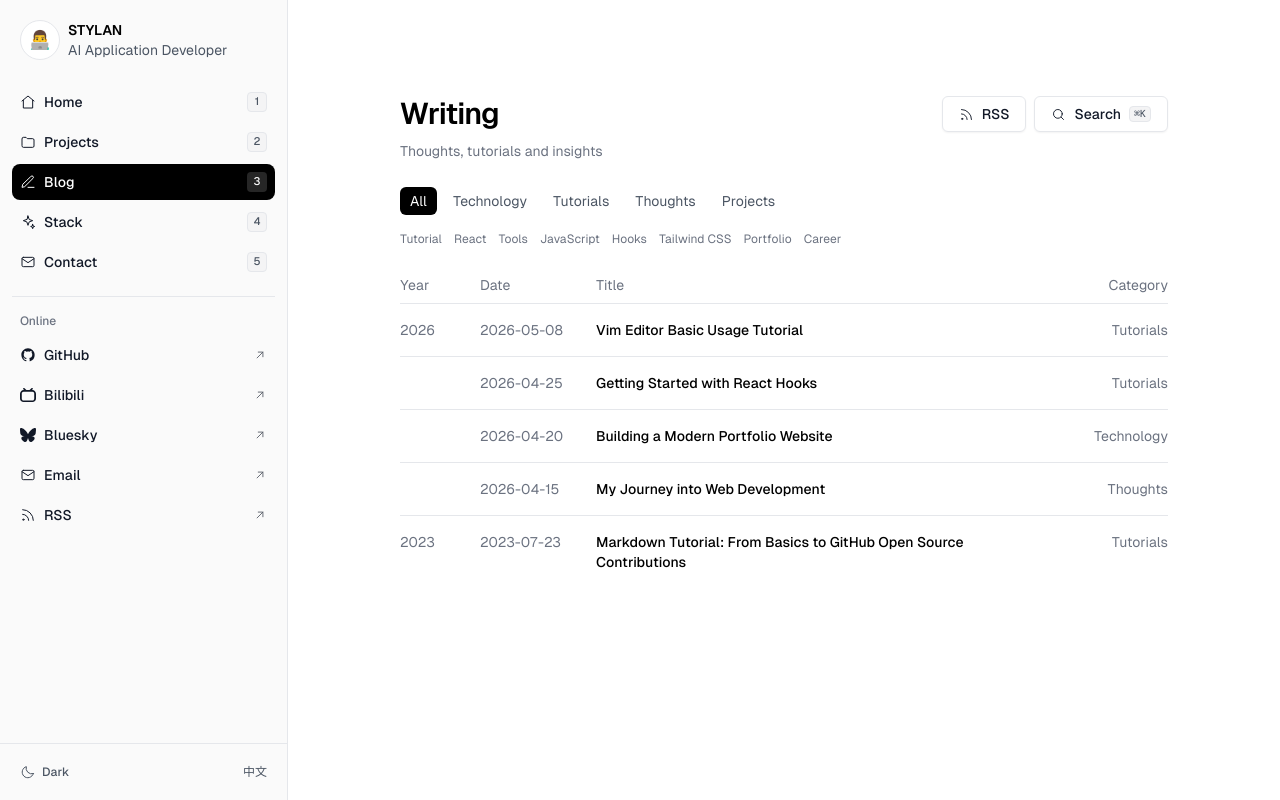
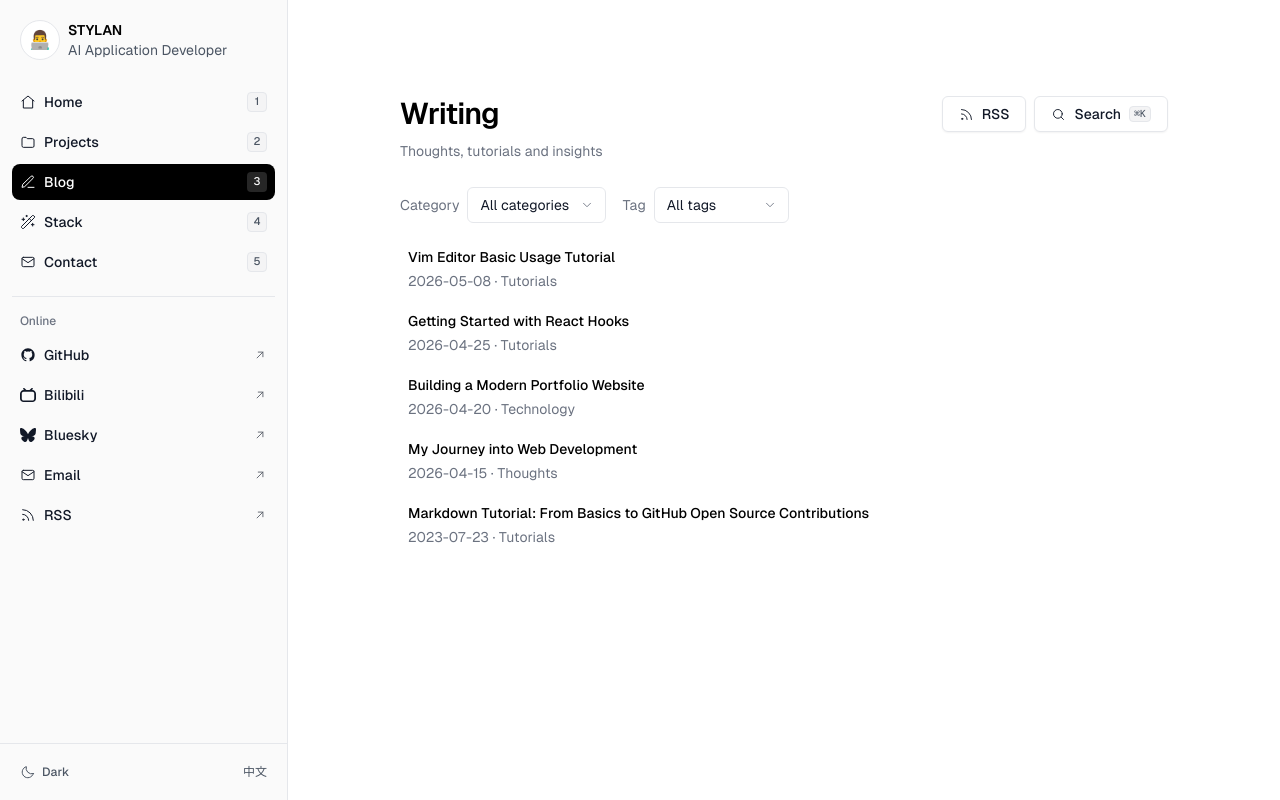
Before and after one commit to duan-deqing/duan-deqing.github.io, a React (Vite) app: page /blog in a window 1280 px wide. Built offline with nearby package versions, Linux system fonts and the light colour scheme.

Commit message:
feat: Blog 改为 onur writing 列表并统一 Stack 图标

```diff
--- a/src/components/blog/WritingFilterBar.jsx
+++ b/src/components/blog/WritingFilterBar.jsx
@@ -1,6 +1,34 @@
-import { cn } from '../../utils/cn'
+import { ChevronDownIcon } from '../site/icons'
 
-const BASE = 'rounded-md px-2.5 py-1 text-sm transition-colors'
+const SELECT_CLASS =
+  'h-9 appearance-none rounded-md border border-line bg-page pl-3 pr-9 text-sm text-ink transition-colors hover:border-line-strong'
+
+function FilterSelect({ id, name, label, value, onChange, options }) {
+  return (
+    <label htmlFor={id} className="flex items-center gap-2 text-sm text-muted">
+      <span>{label}</span>
+      <span className="relative inline-flex items-center">
+        <select
+          id={id}
+          name={name}
+          value={value}
+          onChange={(event) => onChange(event.target.value)}
+          className={SELECT_CLASS}
+        >
+          {options.map((option) => (
+            <option key={option.value} value={option.value}>
+              {option.label}
+            </option>
+          ))}
+        </select>
+        <ChevronDownIcon
+          size={14}
+          className="pointer-events-none absolute right-3 top-1/2 -translate-y-1/2 text-muted"
+        />
+      </span>
+    </label>
+  )
+}
 
 export default function WritingFilterBar({
   categories,
@@ -11,59 +39,37 @@ export default function WritingFilterBar({
   onTagChange,
   t,
 }) {
+  const categoryOptions = categories.map((category) => ({
+    value: category.id,
+    label:
+      category.id === 'all'
+        ? t({ en: 'All categories', zh: '全部分类' })
+        : t(category.label),
+  }))
+
+  const tagOptions = [
+    { value: 'all', label: t({ en: 'All tags', zh: '全部标签' }) },
+    ...tags.map((tag) => ({ value: tag, label: tag })),
+  ]
+
   return (
-    <div className="mb-6 space-y-3">
-      <div
-        className="flex flex-wrap gap-1.5"
-        role="group"
-        aria-label={t({ en: 'Filter by category', zh: '按分类筛选' })}
-      >
-        {categories.map((category) => {
-          const active = activeCategory === category.id
-          return (
-            <button
-              key={category.id}
-              type="button"
-              aria-pressed={active}
-              className={cn(
-                BASE,
-                active
-                  ? 'bg-active text-active-fg'
-                  : 'text-muted-strong hover:bg-hover hover:text-ink'
-              )}
-              onClick={() => onCategoryChange(category.id)}
-            >
-              {t(category.label)}
-            </button>
-          )
-        })}
-      </div>
-
-      {tags.length ? (
-        <div
-          className="flex flex-wrap gap-x-3 gap-y-1"
-          role="group"
-          aria-label={t({ en: 'Filter by tag', zh: '按标签筛选' })}
-        >
-          {tags.map((tag) => {
-            const active = activeTag === tag
-            return (
-              <button
-                key={tag}
-                type="button"
-                aria-pressed={active}
-                className={cn(
-                  'inline-flex min-h-6 items-center text-xs transition-colors',
-                  active ? 'text-ink underline underline-offset-4' : 'text-muted hover:text-ink'
-                )}
-                onClick={() => onTagChange(active ? null : tag)}
-              >
-                {tag}
-              </button>
-            )
-          })}
-        </div>
-      ) : null}
+    <div className="mb-4 flex flex-wrap items-center gap-x-4 gap-y-2">
+      <FilterSelect
+        id="blog-category-filter"
+        name="category"
+        label={t({ en: 'Category', zh: '分类' })}
+        value={activeCategory}
+        onChange={onCategoryChange}
+        options={categoryOptions}
+      />
+      <FilterSelect
+        id="blog-tag-filter"
+        name="tag"
+        label={t({ en: 'Tag', zh: '标签' })}
+        value={activeTag ?? 'all'}
+        onChange={(value) => onTagChange(value === 'all' ? null : value)}
+        options={tagOptions}
+      />
     </div>
   )
 }
--- a/src/components/blog/WritingList.jsx
+++ b/src/components/blog/WritingList.jsx
@@ -1,10 +1,8 @@
 import { Link } from 'react-router-dom'
 import { categoryLabel, formatDate } from '../../utils/postFormat'
 
-const GRID_COLUMNS = 'md:grid-cols-[4rem_6.25rem_minmax(0,1fr)_7rem]'
-
-export default function WritingList({ groups, t }) {
-  if (!groups?.length) {
+export default function WritingList({ posts, t }) {
+  if (!posts?.length) {
     return (
       <p className="py-8 text-sm text-muted">
         {t({ en: '{ nothing here yet }', zh: '{ 暂无匹配文章 }' })}
@@ -13,46 +11,22 @@ export default function WritingList({ groups, t }) {
   }
 
   return (
-    <div className="writing-list w-full text-sm">
-      <div
-        className={`hidden gap-x-4 pb-2 text-left text-muted md:grid ${GRID_COLUMNS}`}
-      >
-        <span>Year</span>
-        <span>Date</span>
-        <span>Title</span>
-        <span className="text-right">Category</span>
-      </div>
-      {groups.map((group) => (
-        <ul key={group.year}>
-          {group.posts.map((post, index) => (
-            <li key={post.slug} className="border-t border-line">
+    <ul className="flex flex-col gap-1 text-sm">
+      {posts.map((post) => (
+        <li key={post.slug}>
           <Link
             to={`/blog/${post.slug}`}
-                className={`writing-row grid grid-cols-1 gap-x-4 py-4 text-heading md:items-baseline ${GRID_COLUMNS}`}
+            className="writing-row flex flex-col gap-1 rounded-lg p-2 transition-colors duration-300 hover:bg-hover"
           >
-                <span className="hidden text-muted tabular-nums md:block">
-                  {index === 0 ? group.year : ''}
-                </span>
-                <span className="hidden text-muted tabular-nums md:block">
+            <span className="font-medium text-heading">{t(post.title)}</span>
+            <span className="text-muted">
               <time dateTime={post.date}>{formatDate(post.date, t)}</time>
-                </span>
-                <span className="min-w-0">
-                  <span className="mb-1 flex justify-between gap-2 md:hidden">
-                    <time dateTime={post.date} className="text-xs text-muted">
-                      {formatDate(post.date, t)}
-                    </time>
-                    <span className="text-xs text-muted">{categoryLabel(post.category, t)}</span>
-                  </span>
-                  <span className="font-medium">{t(post.title)}</span>
-                </span>
-                <span className="hidden text-right text-muted md:block">
+              <span aria-hidden="true"> · </span>
               {categoryLabel(post.category, t)}
             </span>
           </Link>
         </li>
       ))}
     </ul>
-      ))}
-    </div>
   )
 }
--- a/src/components/blog/WritingRowSkeleton.jsx
+++ b/src/components/blog/WritingRowSkeleton.jsx
@@ -1,12 +1,10 @@
 export default function WritingRowSkeleton({ rows = 6 }) {
   return (
-    <div aria-hidden="true">
+    <div aria-hidden="true" className="flex flex-col gap-1">
       {Array.from({ length: rows }).map((_, index) => (
-        <div key={index} className="flex items-center gap-4 border-t border-line py-4">
-          <span className="hidden h-4 w-12 rounded bg-subtle md:block" />
-          <span className="hidden h-4 w-20 rounded bg-subtle md:block" />
-          <span className="h-4 flex-1 rounded bg-subtle" />
-          <span className="hidden h-4 w-16 rounded bg-subtle md:block" />
+        <div key={index} className="flex min-h-[69px] flex-col gap-2 rounded-lg p-2">
+          <span className="h-4 w-3/4 rounded bg-subtle" />
+          <span className="h-3.5 w-40 rounded bg-subtle" />
         </div>
       ))}
     </div>
--- a/src/components/site/MenuContent.jsx
+++ b/src/components/site/MenuContent.jsx
@@ -8,7 +8,7 @@ import {
   MailIcon,
   PenIcon,
   RssIcon,
-  SparklesIcon,
+  WandSparklesIcon,
   platformIcon,
 } from './icons'
 
@@ -16,7 +16,7 @@ const NAV_ICONS = {
   '/': HomeIcon,
   '/projects': FolderIcon,
   '/blog': PenIcon,
-  '/skills': SparklesIcon,
+  '/skills': WandSparklesIcon,
   '/contact': MailIcon,
 }
 
--- a/src/components/site/icons.jsx
+++ b/src/components/site/icons.jsx
@@ -60,6 +60,25 @@ export const SparklesIcon = (props) => (
   <LineIcon {...props}>
     <path d="m12 3 1.8 5.2L19 10l-5.2 1.8L12 17l-1.8-5.2L5 10l5.2-1.8Z" />
     <path d="M19 15.5 19.7 18l2.3.7-2.3.8L19 22l-.7-2.5-2.3-.8 2.3-.7Z" />
+  </LineIcon>
+)
+
+export const WandSparklesIcon = (props) => (
+  <LineIcon {...props}>
+    <path d="m21.64 3.64-1.28-1.28a1.21 1.21 0 0 0-1.72 0L2.36 18.64a1.21 1.21 0 0 0 0 1.72l1.28 1.28a1.2 1.2 0 0 0 1.72 0L21.64 5.36a1.2 1.2 0 0 0 0-1.72" />
+    <path d="m14 7 3 3" />
+    <path d="M5 6v4" />
+    <path d="M19 14v4" />
+    <path d="M10 2v2" />
+    <path d="M7 8H3" />
+    <path d="M21 16h-4" />
+    <path d="M11 3H9" />
+  </LineIcon>
+)
+
+export const ChevronDownIcon = (props) => (
+  <LineIcon {...props}>
+    <path d="m6 9 6 6 6-6" />
   </LineIcon>
 )
 
--- a/src/index.css
+++ b/src/index.css
@@ -175,19 +175,6 @@
     border-top: 1px solid color-mix(in srgb, var(--muted) 30%, transparent);
   }
 
-  .writing-list .writing-row {
-    transition: opacity 0.2s ease;
-  }
-
-  .writing-list:hover .writing-row {
-    opacity: 0.35;
-  }
-
-  .writing-list .writing-row:hover,
-  .writing-list .writing-row:focus-visible {
-    opacity: 1;
-  }
-
   .inline-code {
     display: inline-block;
     border-radius: 6px;
@@ -292,10 +279,6 @@
     .qr-bubble-enter {
       animation: none;
     }
-
-    .writing-list .writing-row {
-      transition: none;
-    }
   }
 }
 
--- a/src/pages/BlogPage.jsx
+++ b/src/pages/BlogPage.jsx
@@ -3,7 +3,6 @@ import blogConfig from '../content/blog.yaml'
 import { useLanguage } from '../hooks/useLanguage'
 import { getAllPosts } from '../utils/markdown'
 import { collectTags, filterPosts } from '../utils/blogFilters'
-import { groupPostsByYear } from '../utils/postGroups'
 import PageTitle from '../components/shared/PageTitle'
 import PageHeading from '../components/site/PageHeading'
 import WritingFilterBar from '../components/blog/WritingFilterBar'
@@ -55,7 +54,6 @@ export default function BlogPage() {
 
   const tags = useMemo(() => collectTags(posts), [posts])
   const filtered = useMemo(() => filterPosts(posts, { category, tag }), [posts, category, tag])
-  const groups = useMemo(() => groupPostsByYear(filtered), [filtered])
 
   useEffect(() => {
     if (tag && !tags.includes(tag)) setTag(null)
@@ -115,7 +113,7 @@ export default function BlogPage() {
           {t({ en: 'Unable to load posts.', zh: '文章加载失败。' })}
         </p>
       ) : (
-        <WritingList groups={groups} t={t} />
+        <WritingList posts={filtered} t={t} />
       )}
 
       <SearchDialog open={searchOpen} posts={posts} onClose={() => setSearchOpen(false)} t={t} />
```
Also changed, not shown: 2 other files (tests, documents, lock files or other folders). Lines whose indentation alone changed are shown as unchanged.
